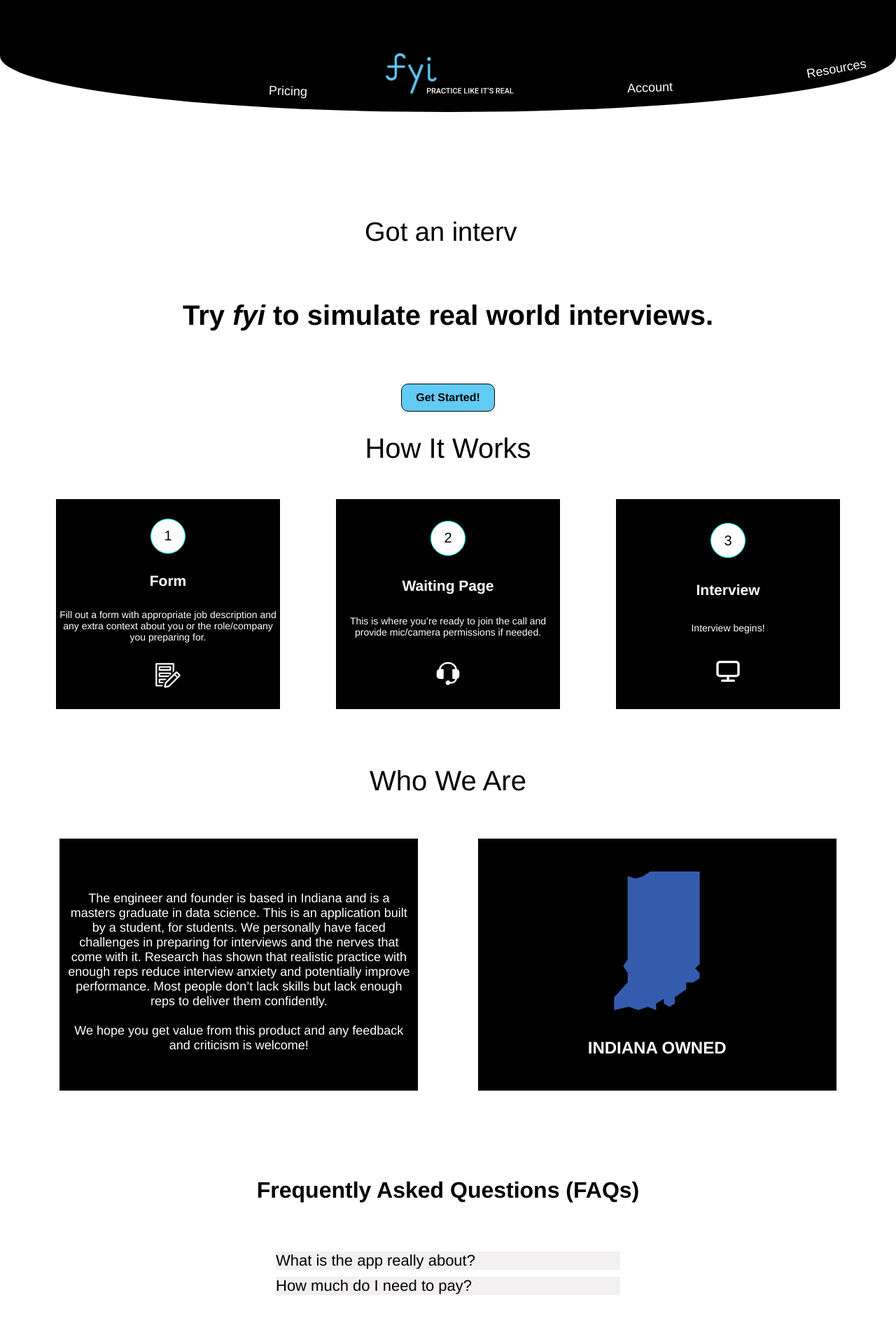
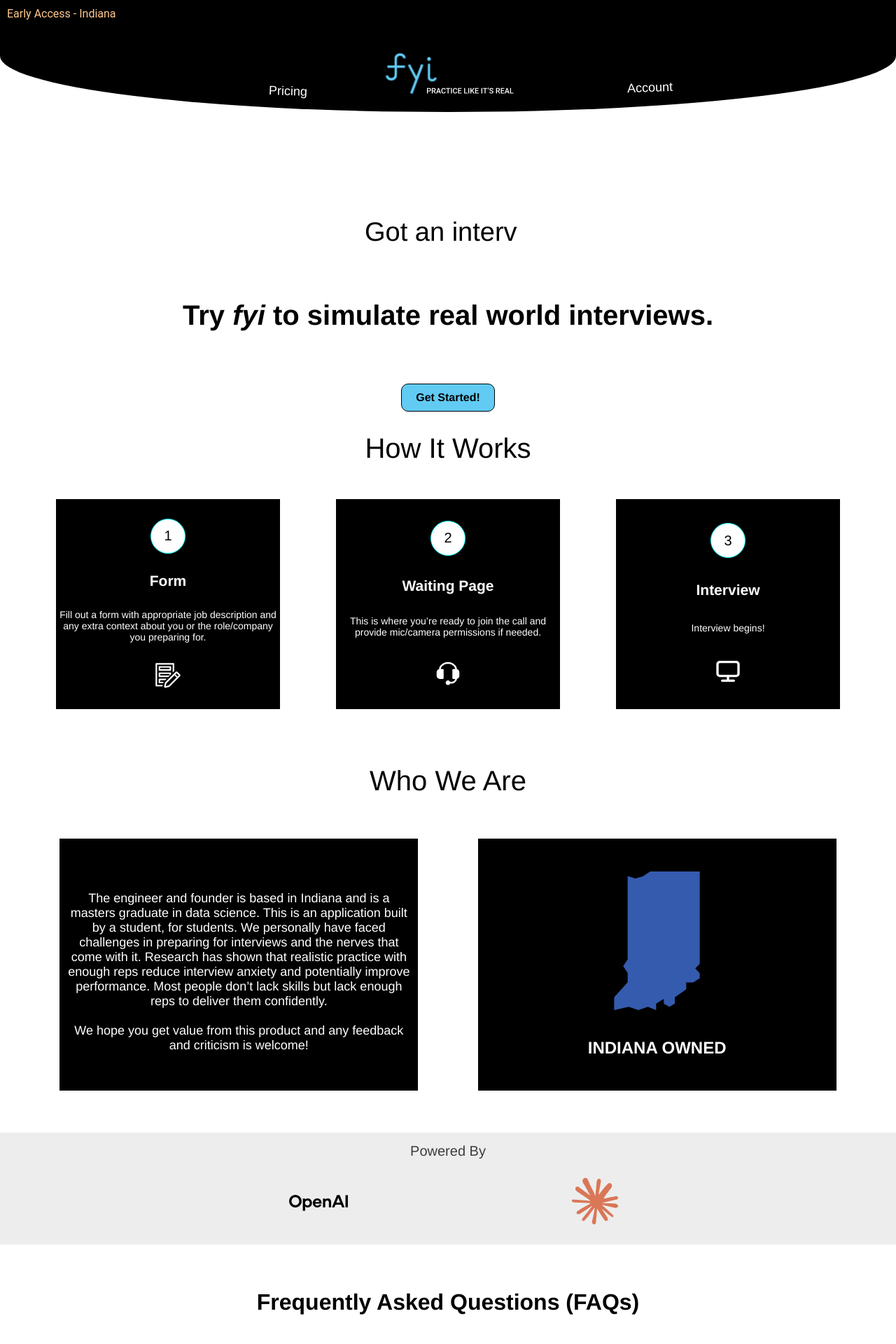
Before and after one commit to arshmattu08/InterviewPrep-frontend-react, a React (Vite) app in the folder interviewprep-frontend-react/: page /form in a window 1280 px wide. Shown: the top 1920 px of the page at 70% size. Built offline with nearby package versions, Linux system fonts and the light colour scheme; no server answers.

Commit message:
added touches to frontend

```diff
--- a/interviewprep-frontend-react/src/components/HemiSphere/HemiSphere.css
+++ b/interviewprep-frontend-react/src/components/HemiSphere/HemiSphere.css
@@ -13,6 +13,15 @@
     flex-direction: column;
     align-items: end;
 
+}
+
+#early-access{
+    color: #ffc88c;
+    position: absolute;
+    font-size: 16px;
+    top: 10px;
+    left: 10px;
+    font-family: 'Roboto', 'Arial','Times New Roman';
 }
 
 #logo {
@@ -89,6 +98,7 @@
 }
 
 #resources {
+    display: none;
     position:absolute;
     left: 90%;
     top: 55%;
@@ -184,6 +194,15 @@
 
     }
 
+    #early-access{
+    color: #ffc88c;
+    position: absolute;
+    font-size: 13px;
+    top: 10px;
+    left: 10px;
+    font-family: 'Roboto', 'Arial','Times New Roman';
+}
+
     #logo {
     width: 30%;
     height: 60%;
@@ -213,6 +232,9 @@
         transform: rotate(8deg);
     }
 
+    #pricing:active {
+    transform: rotate(8deg) scale(0.97);
+    }
 
     #account {
         position:absolute;
@@ -222,7 +244,12 @@
         transform: rotate(-10deg);
     }
 
+    #account:active {
+    transform: rotate(-10deg) scale(0.97);
+    }
+
     #resources {
+    display: none;
     position:absolute;
     font-size: 12px;
     left: 82%;
--- a/interviewprep-frontend-react/src/components/HemiSphere/HemiSphere.jsx
+++ b/interviewprep-frontend-react/src/components/HemiSphere/HemiSphere.jsx
@@ -44,6 +44,7 @@ const HemiSphere = () => {
 
           {!isLoggedIn &&
           <div id="hemisphere">
+            <p id="early-access">Early Access - Indiana</p>
 
             <Link to={"/pricing"}> <button id= "pricing" className="nav-btn">Pricing</button> </Link>
             <Link to={"/"}> <img id = "logo" src={Logo}></img> </Link>
@@ -53,7 +54,7 @@ const HemiSphere = () => {
 
           {isLoggedIn &&
           <div id="hemisphere">
-
+            <p id="early-access">Early Access - Indiana</p>
 
             <Link to={"/pricing"}> <button id= "pricing" className="nav-btn">Pricing</button> </Link>
             <Link to={"/profile"}> <button id= "profile" className="nav-btn">Profile</button> </Link>
--- a/interviewprep-frontend-react/src/pages/LandingPage/LandingPage.css
+++ b/interviewprep-frontend-react/src/pages/LandingPage/LandingPage.css
@@ -16,6 +16,41 @@
     font-weight: bold;
     margin-top: 75px;
     margin-bottom: 75px;
+}
+
+#integrations{
+    display: flex;
+    flex-direction: column;
+    align-items: center;
+    width: 100%;
+    height: 20%;
+    background-color: #ededed;
+    padding-top: 15px;
+}
+
+#logos{
+    display: flex;
+    gap: 300px;
+    align-items: center;
+}
+
+#integrations p {
+    font-size: 20px;
+    color: #3d3d3d;
+    font-family: 'Helvetica', 'sans-serif';
+}
+
+
+#openai-img{
+    width: 120px;
+    height:120px;
+
+}
+
+#anthropic-img{
+    width: 70px;
+    height: 70px;
+
 }
 
 #faq-wrapper{
@@ -219,4 +254,40 @@ hr{
 
 }
 
+#integrations{
+    display: flex;
+    flex-direction: column;
+    align-items: center;
+    width: 100%;
+    height: 15%;
+    background-color: #ededed;
+    padding-top: 15px;
+    margin-top: 20px;
 }
+
+#logos{
+    display: flex;
+    gap: 100px;
+    align-items: center;
+}
+
+#integrations p {
+    font-size: 20px;
+    color: #3d3d3d;
+    font-family: 'Helvetica', 'sans-serif';
+}
+
+
+#openai-img{
+    width: 120px;
+    height:120px;
+
+}
+
+#anthropic-img{
+    width: 70px;
+    height: 70px;
+
+}
+
+}
--- a/interviewprep-frontend-react/src/pages/LandingPage/LandingPage.jsx
+++ b/interviewprep-frontend-react/src/pages/LandingPage/LandingPage.jsx
@@ -13,6 +13,8 @@ import Footer from "../../components/Footer/Footer";
 import { useContext } from "react";
 import { AppContext } from "../../components/App";
 import TypeWriter from "../../components/TypeWriter/TypeWriter";
+import openai from "../../assets/OpenAI.svg";
+import anthropic from "../../assets/anthropic.svg"
 
 
 
@@ -72,6 +74,16 @@ const LandingPage = () => {
 
         </div>
 
+        <div id="integrations">
+            <p>Powered By</p>
+
+            <div id="logos">
+                <img src={openai} id="openai-img"></img>
+                <img src={anthropic} id="anthropic-img"></img>
+            </div>
+
+        </div>
+
 
 
         <div id="faq-wrapper">
```
Also changed, not shown: interviewprep-frontend-react/src/assets/OpenAI.svg (added), interviewprep-frontend-react/src/assets/anthropic.svg (added).
